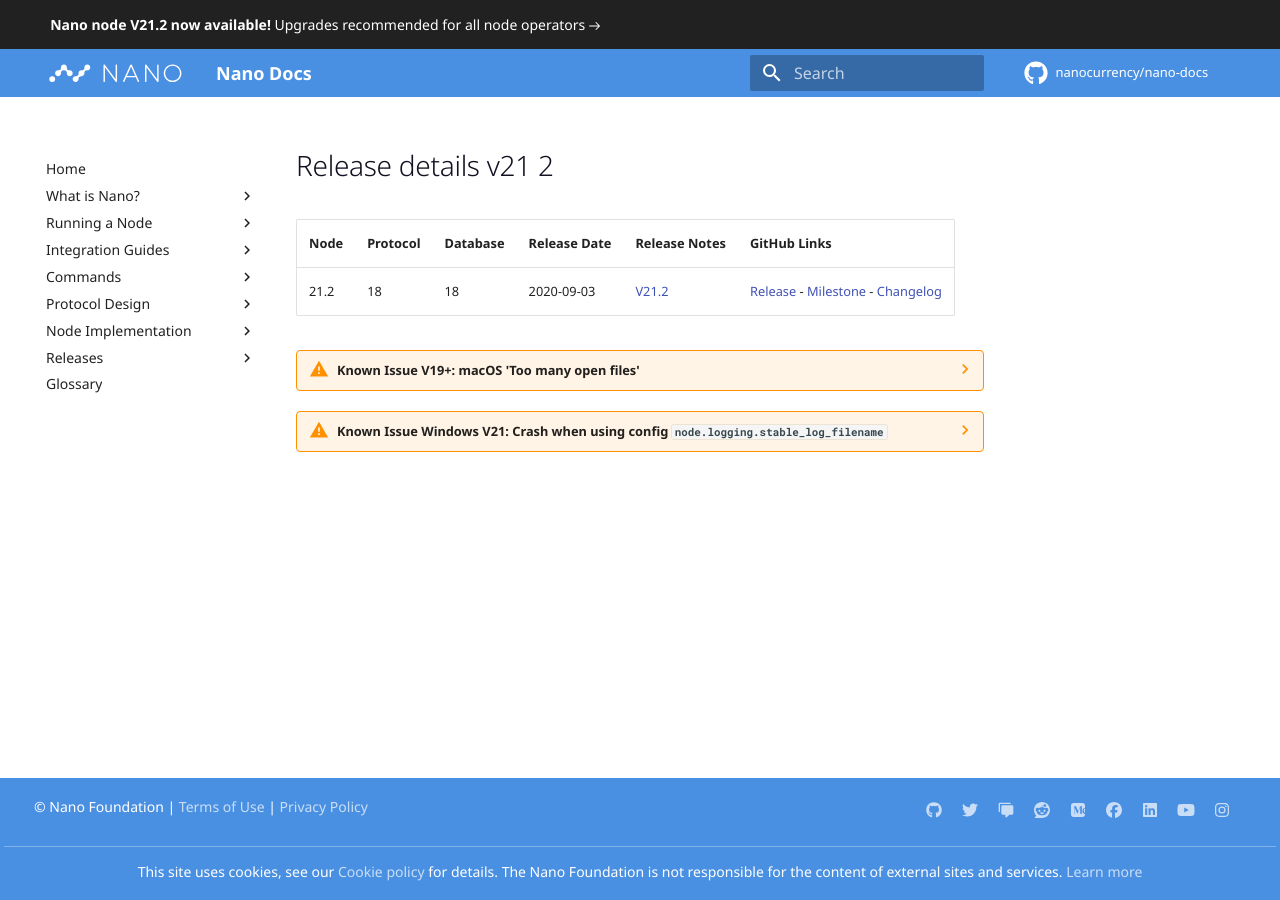
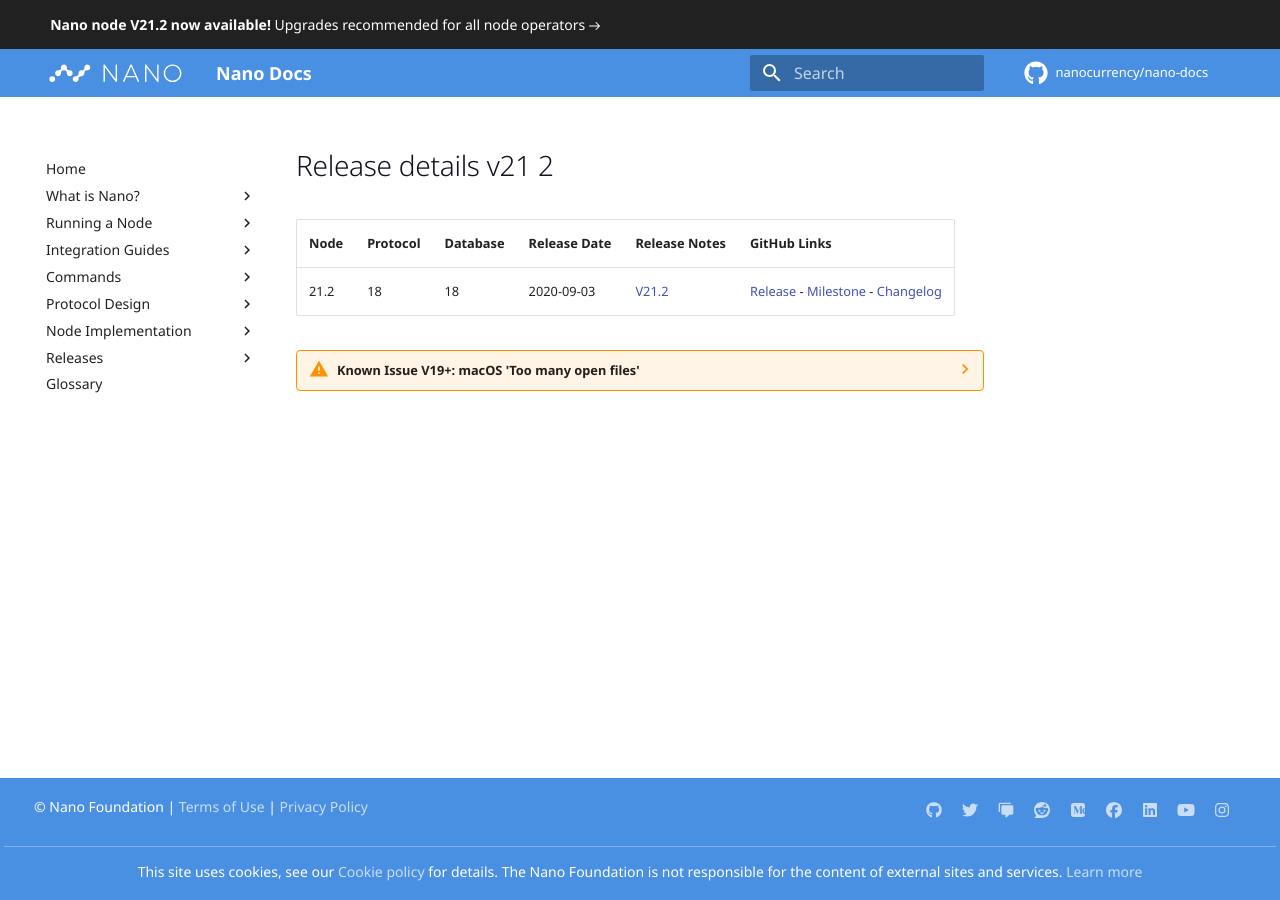
Before and after one commit to nanocurrency/nano-docs, an MkDocs documentation site: the page built from docs/snippets/release-details-v21-2.md, in a window 1280 px wide. Built offline with MkDocs 1.6.1 and Material for MkDocs 9.7.7, drawn with Linux system fonts in a browser that asks for light colours; comment, search, counter and statistics services are not loaded.

Commit message:
Remove solved issue for V21.2

```diff
--- a/docs/snippets/release-details-v21-2.md
+++ b/docs/snippets/release-details-v21-2.md
@@ -3,5 +3,3 @@
 | 21.2 | 18       | 18       | 2020-09-03   | [V21.2](/releases/current-release-notes) | [Release](https://github.com/nanocurrency/nano-node/releases/tag/V21.2) - [Milestone](https://github.com/nanocurrency/nano-node/milestone/21) - [Changelog](https://github.com/nanocurrency/nano-node/compare/9e65cf68664a3bcbe2734fed0b1cb6df264bce58...V21.2) |
 
 --8<-- "known-issue-macos-too-many-open-files.md"
-
---8<-- "known-issue-windows-logging-stable.md"
```
